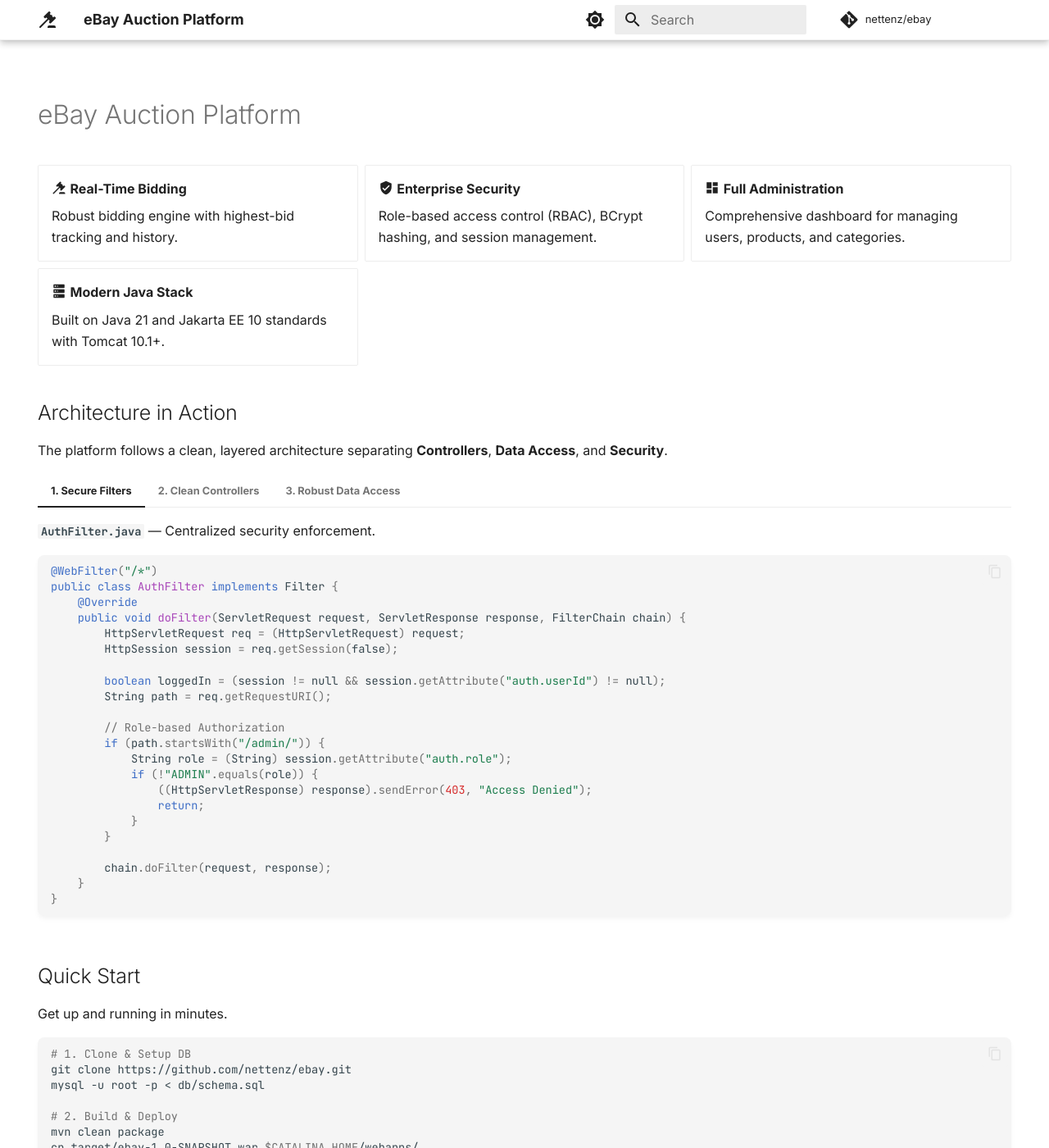
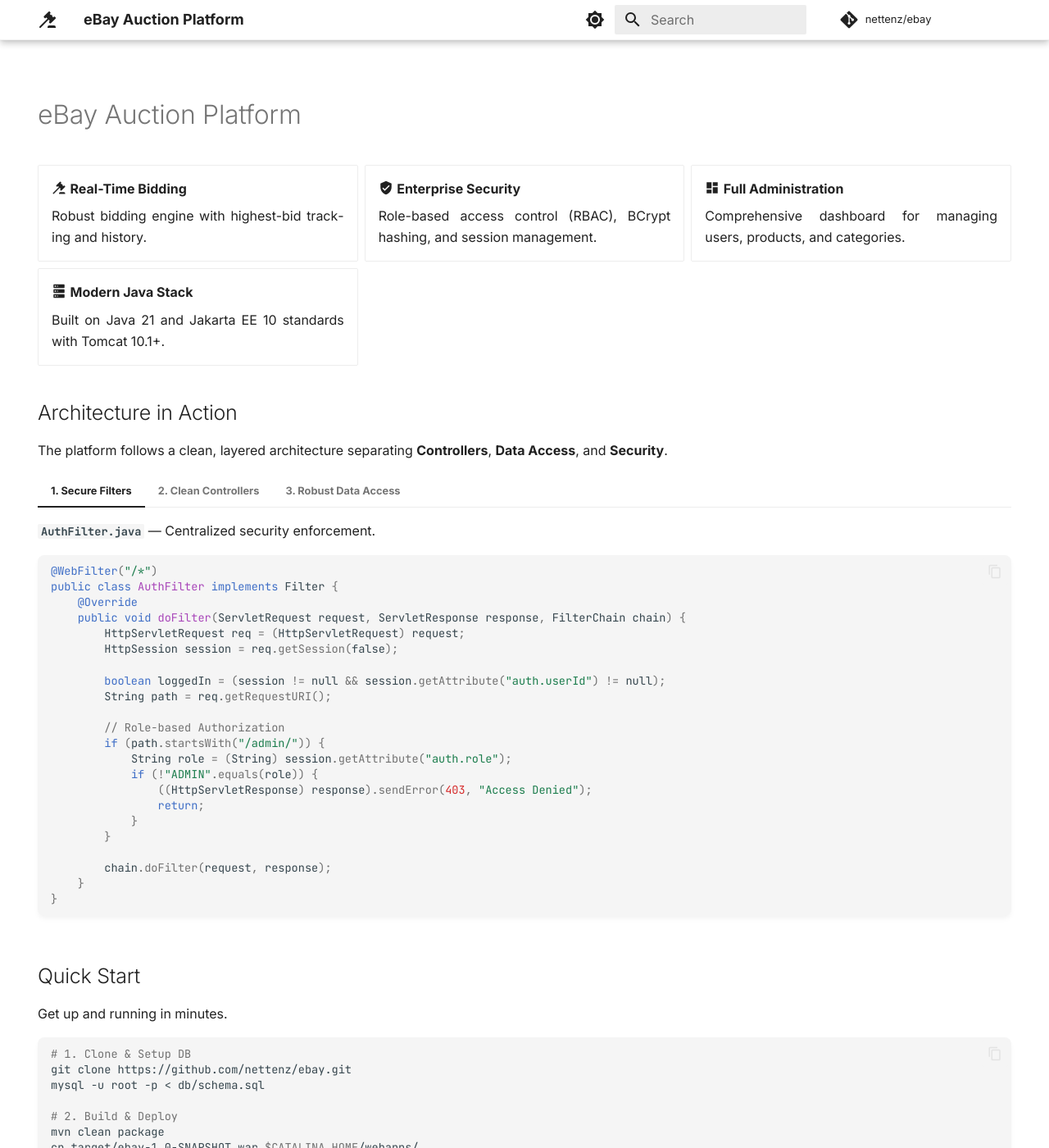
Before and after one commit to netteNz/ebay, an MkDocs documentation site: the page built from docs/index.md, in a window 1280 px wide and 1400 px high. Shown: the whole window at 82% size. Built offline with MkDocs 1.6.1 and Material for MkDocs 9.7.7, drawn with Linux system fonts in a browser that asks for light colours; comment, search, counter and statistics services are not loaded.

Commit message:
fix: Justify text and enable hyphenation for markdown paragraphs and list items.

```diff
--- a/docs/stylesheets/extra.css
+++ b/docs/stylesheets/extra.css
@@ -81,3 +81,10 @@ body {
   box-shadow: 0 1px 3px rgba(0,0,0,0.05);
   border: 1px solid rgba(0,0,0,0.05);
 }
+
+/* Text Alignment Fix */
+.md-typeset p,
+.md-typeset li {
+  text-align: justify;
+  hyphens: auto;
+}
```
